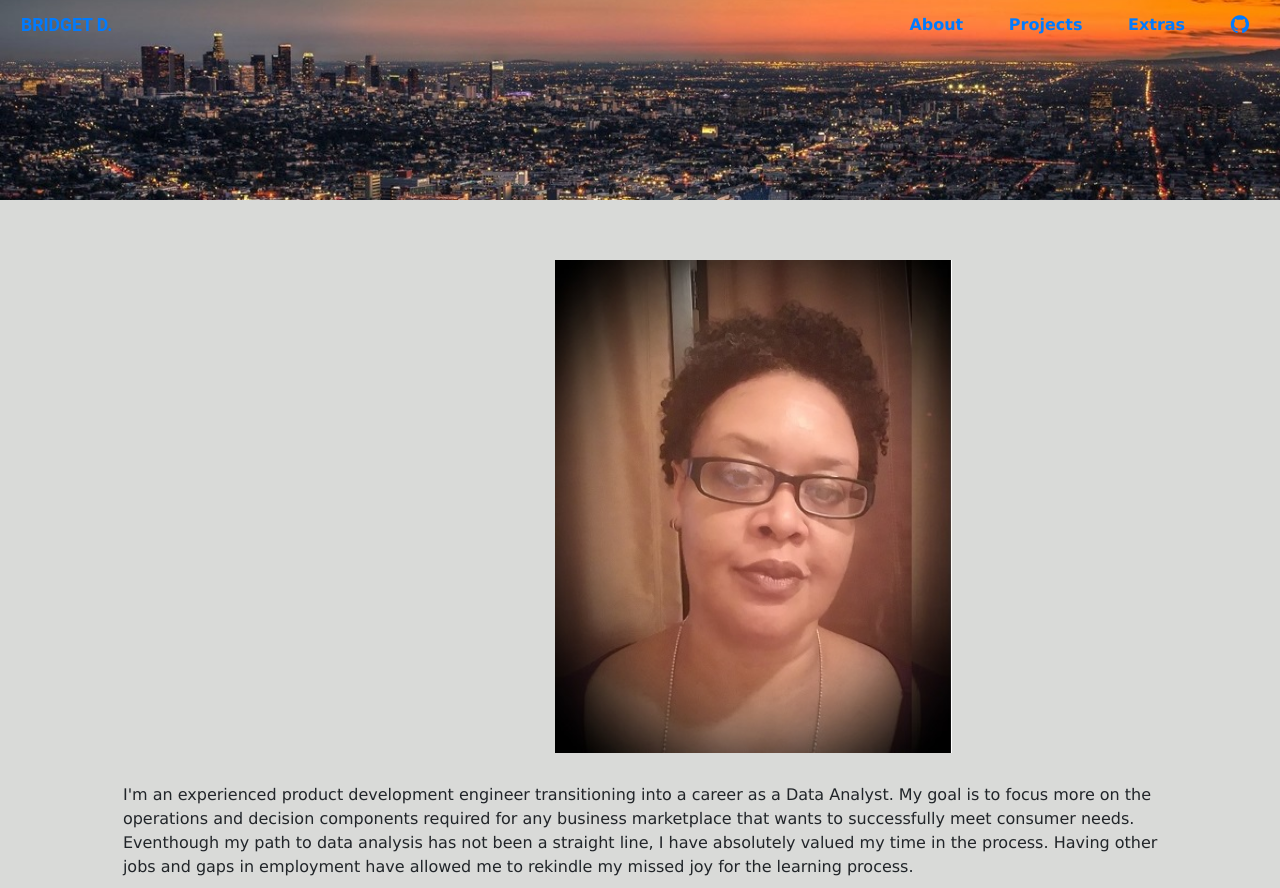
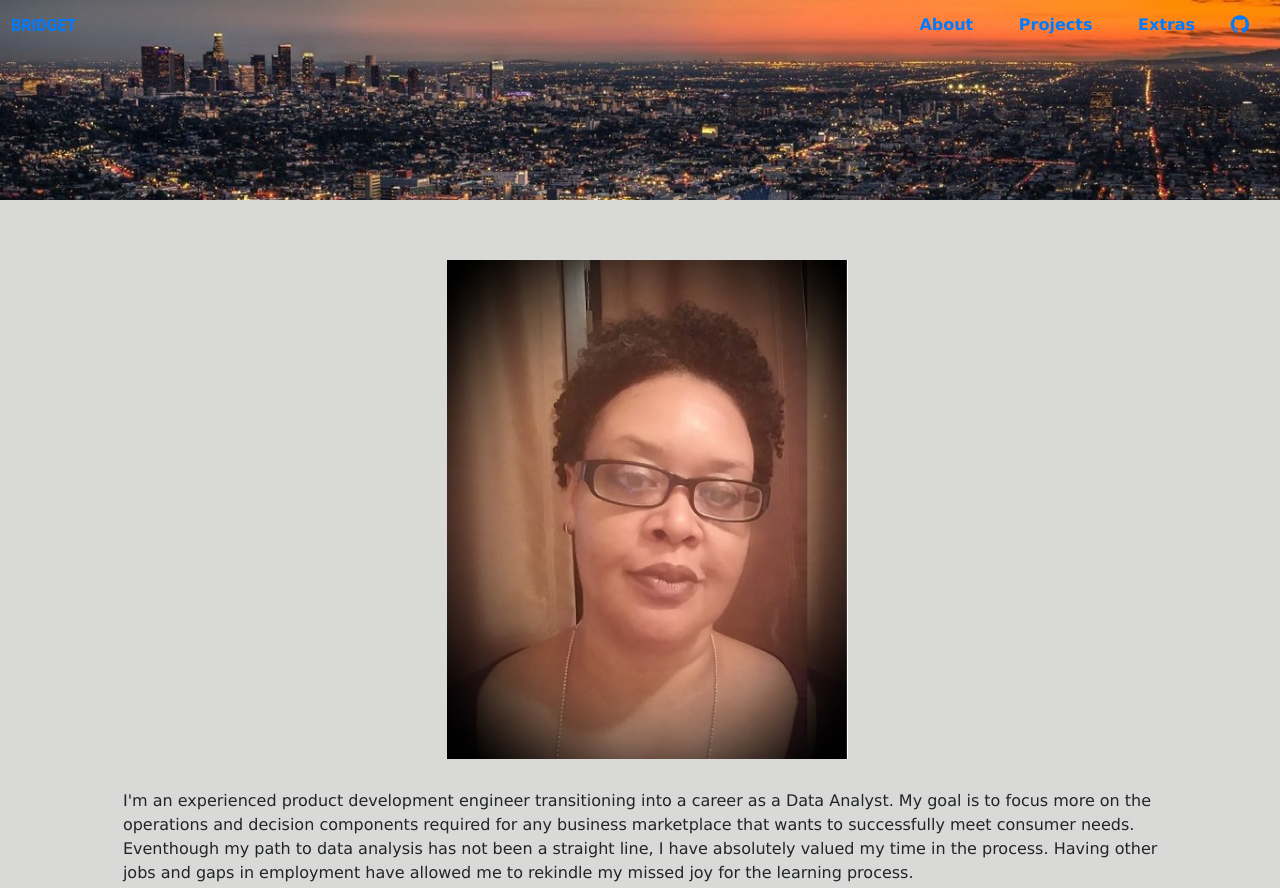
Before and after one commit to badickens/DA_portfolio, a plain HTML site: page pages/about.html in a window 1280 px wide. Shown: the top 888 px of the page. Drawn offline with nearby package versions, Linux system fonts and the light colour scheme.

Commit message:
Fixed responsive issues for small phone devices

```diff
--- a/css/styles.css
+++ b/css/styles.css
@@ -3,6 +3,8 @@
     padding: 0;
     box-sizing: border-box;
 }
+
+::-webkit-scrollbar { display: none; }
 
 html, body {
 	font-family: Verdana, Geneva, sans-serif;
@@ -36,7 +38,7 @@ html, body {
     background-position: center center;
     background-repeat: no-repeat;
     min-height: 200px;
-    min-width: 870px;
+    min-width: 600px;
 }
 
 #about_header {
@@ -46,7 +48,7 @@ html, body {
     background-position: center center;
     background-repeat: no-repeat;
     min-height: 200px;
-    min-width: 870px;
+    min-width: 600px;
 }
 
 #extras_header {
@@ -56,7 +58,7 @@ html, body {
     background-position: center center;
     background-repeat: no-repeat;
     min-height: 200px;
-    min-width: 870px;
+    min-width: 600px;
 }
 
 #projects_header {
@@ -66,12 +68,12 @@ html, body {
     background-position: center center;
     background-repeat: no-repeat;
     min-height: 200px;
-    min-width: 870px;
+    min-width: 600px;
 }
 
 #logo {
     float: left;
-    padding-left: 20px;
+    padding-left: 12px;
     font-family: roboto;
     font-size: 1.1em;
     text-transform: uppercase;
@@ -170,7 +172,7 @@ article {
     text-align: left;
 }
 
- .post_btn:hover {
+.post_btn:hover {
      transform: scale(1.02);
      box-shadow: 0px 0px 76px 0px rgba(0, 0, 0, 0.47);
      background: #ccc;
@@ -275,11 +277,69 @@ footer {
 
 /********** MEDIA QUERIES **********/
 
-/*  Smaller devices (small phones, 425px and up) */
+/* Small devices (smaller phones, 360px and up) */
+@media screen and (min-width: 360px) {
+	.col-lg-2 {
+		flex: 0 0 100%;
+		max-width: 100%;
+	}
+
+	.navbar {
+		font-size: 14px;
+	}
+
+	.navbar ul li {
+		padding-left: 0px;
+	}
+
+	#top_header, #about_header, #projects_header, #extras_header {
+		min-width: 375px;
+	}
+
+	#logo {
+		padding-left: 5px;
+		font-size: 1.0em;
+	}
+
+	#main_nav {
+		margin-left: 3px;
+	}
+
+	.main_title {
+		font-size: 1.8em;
+	}
+
+	#left-of-gh-icon {
+		padding-right: 10px;
+	}
+}
+
+
+/* Smaller devices (small phones, 425px and up) */
 @media screen and (min-width: 425px) {
 	.col-lg-2 {
 		flex: 0 0 100%;
 		max-width: 100%;
+	}
+
+	.navbar {
+		font-size: 16px;
+	}
+
+	.navbar ul li {
+		padding: 5px 10px;
+	}
+
+	#top_header, #about_header, #projects_header, #extras_header {
+		min-width: 450px;
+	}
+
+	.main_title {
+		font-size: 2.0em;
+	}
+	s
+	#left-of-gh-icon {
+		padding-right: 20px;
 	}
 }
 
@@ -289,6 +349,22 @@ footer {
 	.col-lg-2 {
 		flex: 0 0 50%;
 		max-width: 50%;
+	}
+
+	.navbar ul li {
+		padding: 5px 20px;
+	}
+
+	#top_header, #about_header, #projects_header, #extras_header {
+		min-width: 450px;
+	}
+
+	#logo {
+		padding-left: 10px;
+	}
+
+	.main_title {
+		font-size: 2.5em;
 	}
 }
 
@@ -309,4 +385,3 @@ footer {
 		max-width: 20%;
 	}
 }
-}
--- a/pages/about.html
+++ b/pages/about.html
@@ -18,11 +18,11 @@
     <div class="container-fluid">
         <header id="about_header" class="banner">
             <div class="row navbar">
-                <h5 id="logo"><a href="../index.html">Bridget D.</a></h5>
+                <h5 id="logo"><a href="../index.html">Bridget</a></h5>
         		<ul id="main_nav">
     			    <li><a href="about.html">About</a></li>
     				<li><a href="projects.html">Projects</a></li>
-    				<li><a href="extras.html">Extras</a></li>
+    				<li id="left-of-gh-icon"><a href="extras.html">Extras</a></li>
                     <li id="github_icon">
                         <a href="https://github.com/badickens/DA_Portfolio" target="_blank">
                             <i id="github" class="fa fa-github fa-lg"></i>
@@ -45,9 +45,10 @@
             </section> -->
             <section id="about_me">
                 <div class="row">
-                    <div class="col-sm-4 col-md-4 col-lg-5"></div>
-                    <img class="col-sm-4 col-md-4 col-lg-2" src="../images/BDickens.jpg"/>
-                    <div class="col-sm-4 col-md-4 col-lg-5"></div>
+                    <!--<div class="col-sm-4 col-md-4 col-lg-5"></div>-->
+					<div class="col-sm-4 col-md-4 col-lg-4"></div>
+                    <img class="col-sm-4 col-md-4 col-lg-4" src="../images/BDickens.jpg"/>
+                    <div class="col-sm-4 col-md-4 col-lg-4"></div>
                 </div>
                 <div class="row">
                     <div class="col-md-1"></div>
```
Also changed, not shown: index.html (+2 -2 lines), pages/extras.html (+2 -2 lines), pages/projects.html (+2 -2 lines).
